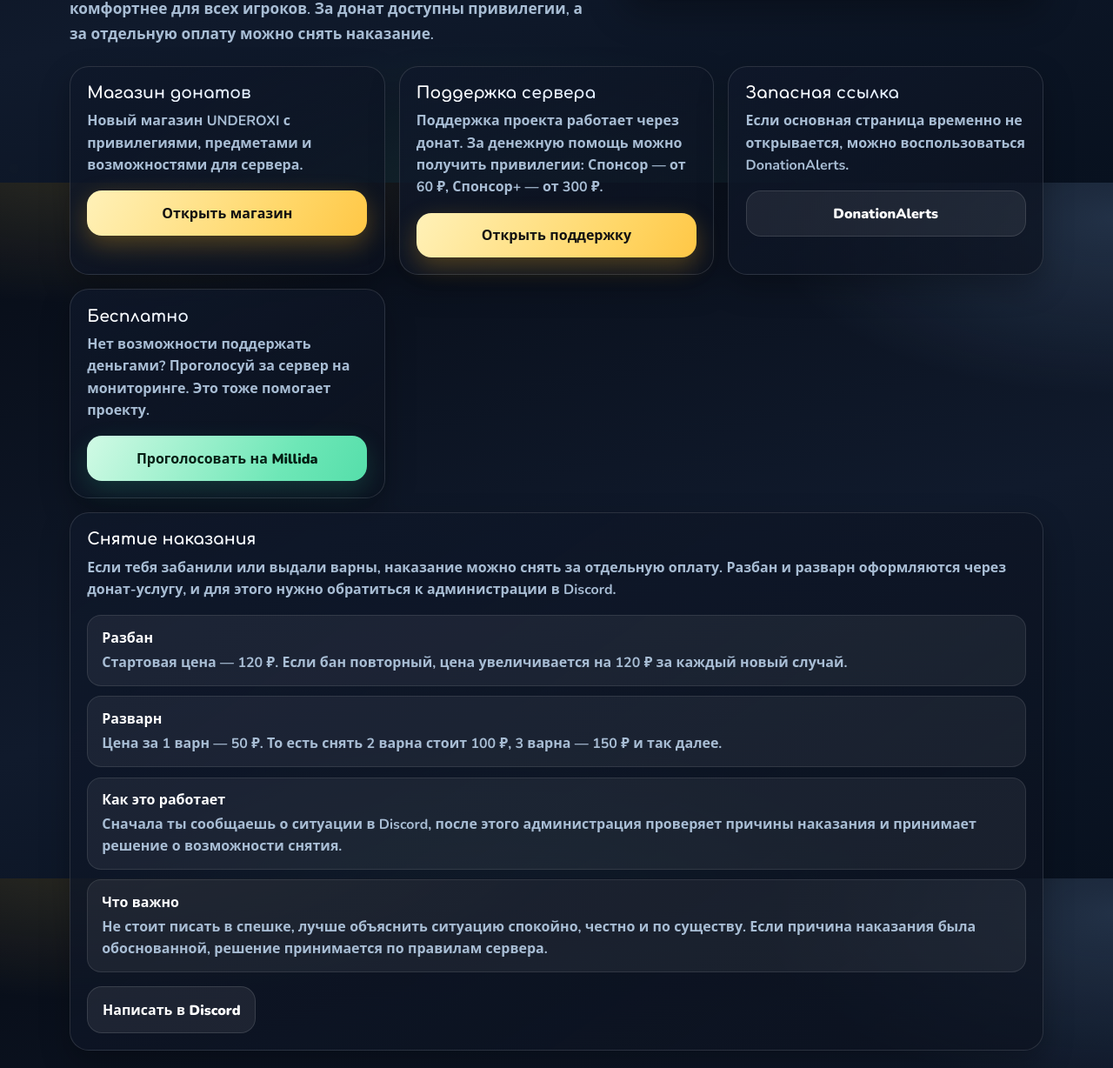
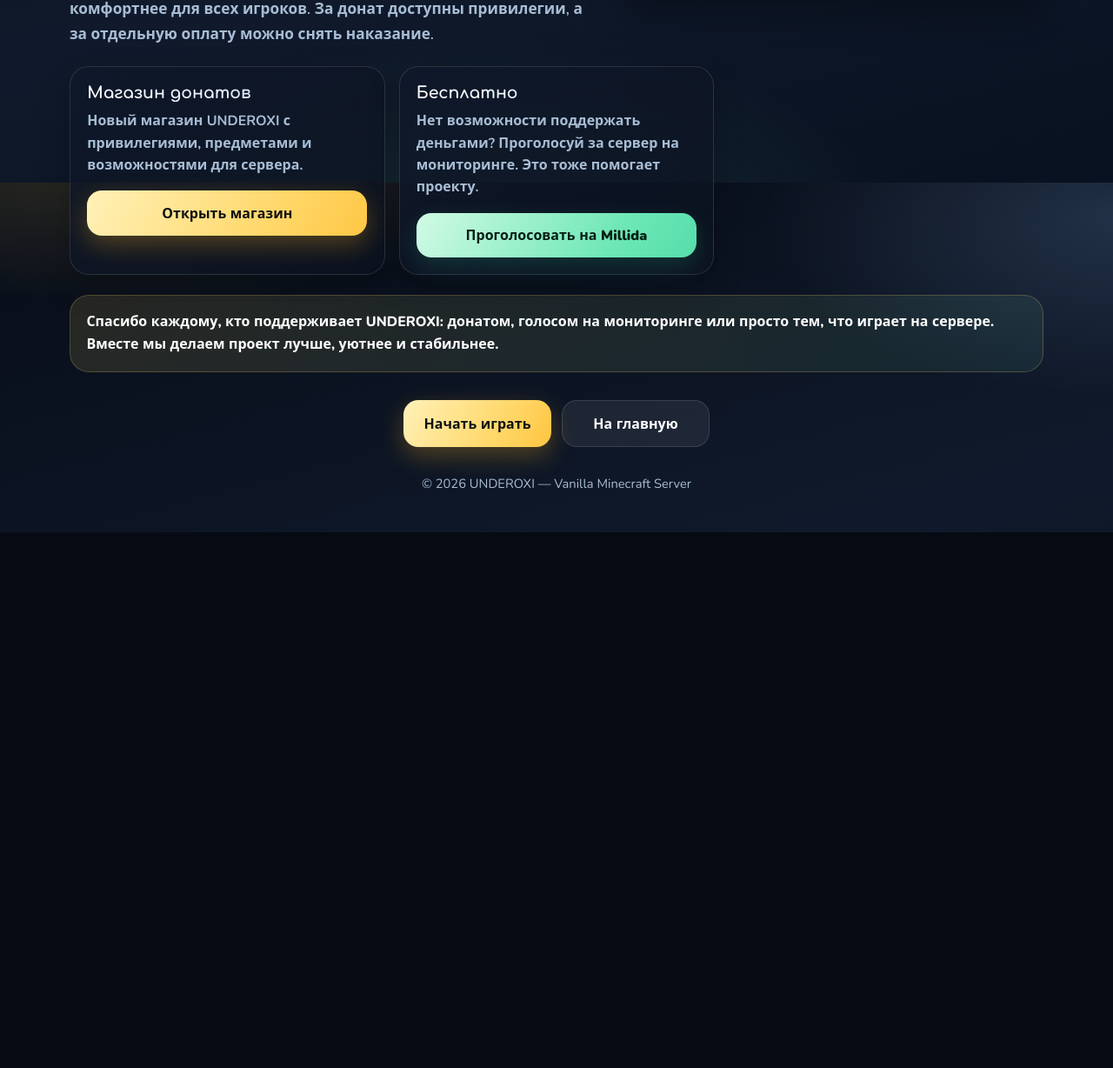
Before and after one commit to underoxi-lab/underoxi, a website: page support.html in a window 1280 px wide. Shown: the part 590-1818 px from the top of the page at 87% size. After the commit the page ends 1202 px from the top, so only its background shows below. Drawn offline with nearby package versions, Linux system fonts and the light colour scheme.

Commit message:
remove old support blocks

```diff
--- a/support.html
+++ b/support.html
@@ -135,32 +135,9 @@ footer{color:var(--muted);text-align:center;font-size:.92rem;padding:1rem 0 1.5r
 <a class="btn primary" href="https://underoxishop.millida.trade/" target="_blank" rel="noopener noreferrer">Открыть магазин</a>
 </section>
 <section class="card">
-<h2 class="shine">Поддержка сервера</h2>
-<p>Поддержка проекта работает через донат. За денежную помощь можно получить привилегии: Спонсор — от 60 ₽, Спонсор+ — от 300 ₽.</p>
-<a class="btn primary" href="https://dalink.to/underoxi_ii_mc" target="_blank" rel="noopener noreferrer">Открыть поддержку</a>
-</section>
-<section class="card">
-<h2 class="shine">Запасная ссылка</h2>
-<p>Если основная страница временно не открывается, можно воспользоваться DonationAlerts.</p>
-<a class="btn secondary" href="https://www.donationalerts.com/r/underoxi_ii_mc" target="_blank" rel="noopener noreferrer">DonationAlerts</a>
-</section>
-<section class="card">
 <h2 class="shine">Бесплатно</h2>
 <p>Нет возможности поддержать деньгами? Проголосуй за сервер на мониторинге. Это тоже помогает проекту.</p>
 <a class="btn green" href="https://millida.net/rating/servers/underoxi" target="_blank" rel="noopener noreferrer">Проголосовать на Millida</a>
-</section>
-<section class="card punishment-card">
-<h2 class="shine">Снятие наказания</h2>
-<p>Если тебя забанили или выдали варны, наказание можно снять за отдельную оплату. Разбан и разварн оформляются через донат-услугу, и для этого нужно обратиться к администрации в Discord.</p>
-<div class="punishment-list">
-<div class="punishment-item"><strong>Разбан</strong>Стартовая цена — 120 ₽. Если бан повторный, цена увеличивается на 120 ₽ за каждый новый случай.</div>
-<div class="punishment-item"><strong>Разварн</strong>Цена за 1 варн — 50 ₽. То есть снять 2 варна стоит 100 ₽, 3 варна — 150 ₽ и так далее.</div>
-<div class="punishment-item"><strong>Как это работает</strong>Сначала ты сообщаешь о ситуации в Discord, после этого администрация проверяет причины наказания и принимает решение о возможности снятия.</div>
-<div class="punishment-item"><strong>Что важно</strong>Не стоит писать в спешке, лучше объяснить ситуацию спокойно, честно и по существу. Если причина наказания была обоснованной, решение принимается по правилам сервера.</div>
-</div>
-<div class="footer-actions" style="margin:1rem 0 0;justify-content:flex-start;">
-<a class="btn secondary" href="https://discord.gg/2YPHghXRbz" target="_blank" rel="noopener noreferrer">Написать в Discord</a>
-</div>
 </section>
 </main>
 
```
